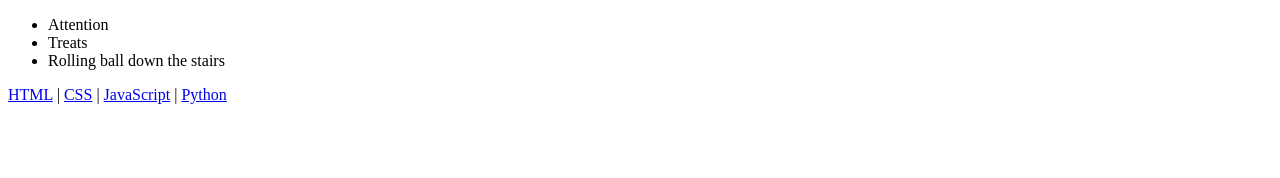
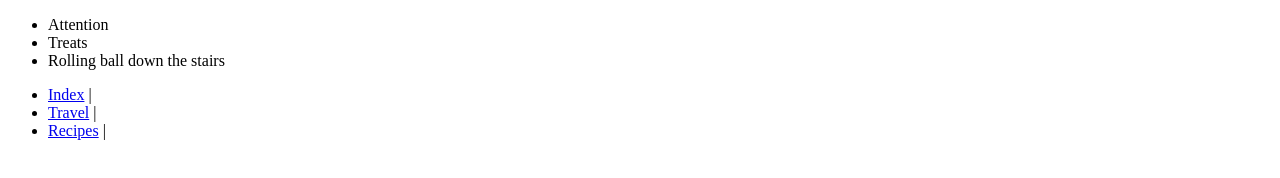
Before and after one commit to erinclee/first_site, a plain HTML site: page index.html in a window 1280 px wide. Shown: the part 310-488 px from the top of the page. Drawn offline with Linux system fonts and the light colour scheme.

Commit message:
Add files via upload

```diff
--- a/index.html
+++ b/index.html
@@ -4,6 +4,10 @@
     <meta charset="UTF-8">
     <meta http-equiv="X-UA-Compatible" content="IE=edge">
     <meta name="viewport" content="width=device-width, initial-scale=1.0">
+    <link rel=”stylesheet” href=”css/reset.css”>
+    <link rel=”stylesheet” href=”css/style.css”>
+
+
     <title>Pets</title>
 </head>
 <body>
@@ -43,11 +47,10 @@
     </main>
 </body>
 </html>
-
-
 <nav>
-    <a href="/html/">HTML</a> |
-    <a href="/css/">CSS</a> |
-    <a href="/js/">JavaScript</a> |
-    <a href="/python/">Python</a>
-  </nav>
+    <ul>
+        <li> <a href="/html/">Index</a> |</li>
+        <li> <a href="/html/">Travel</a> |</li>
+        <li> <a href="/html/">Recipes</a> |</li>
+    </ul>
+</nav>
```
